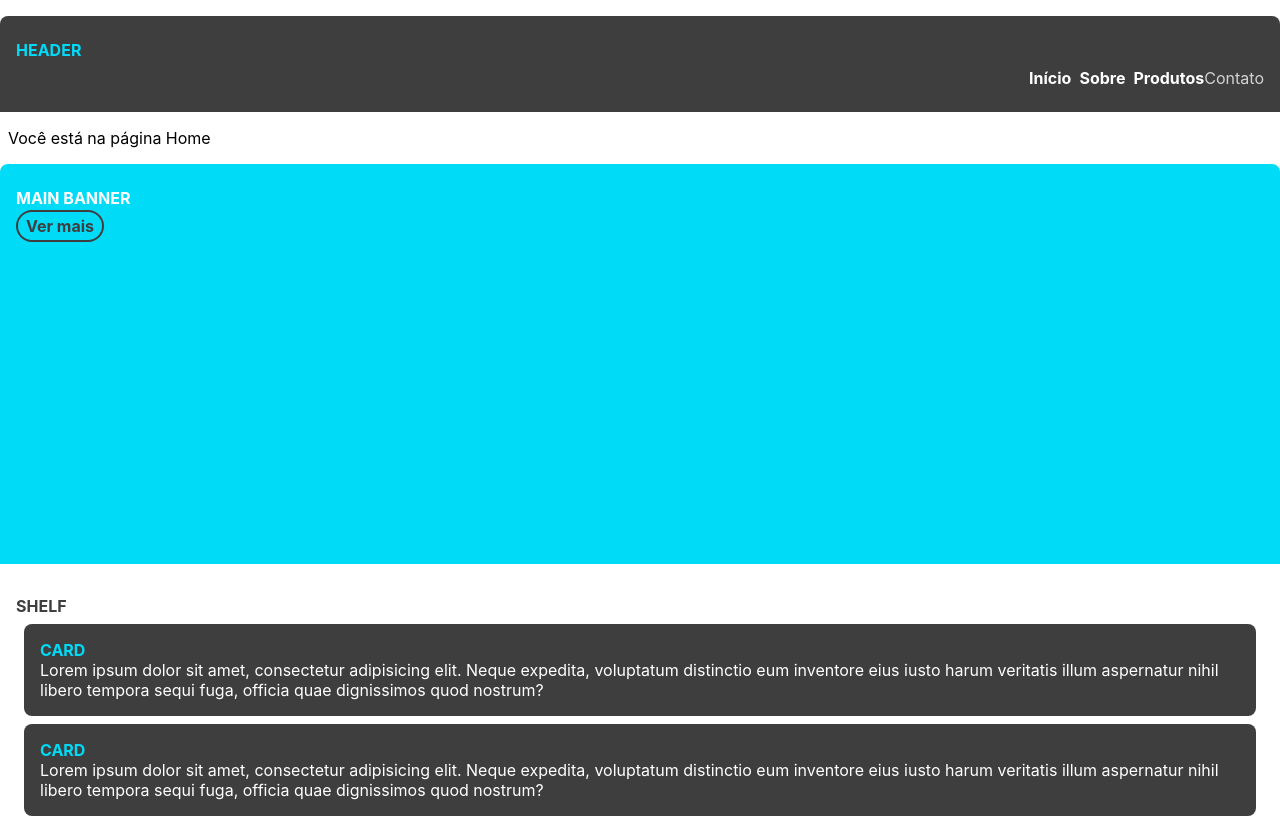
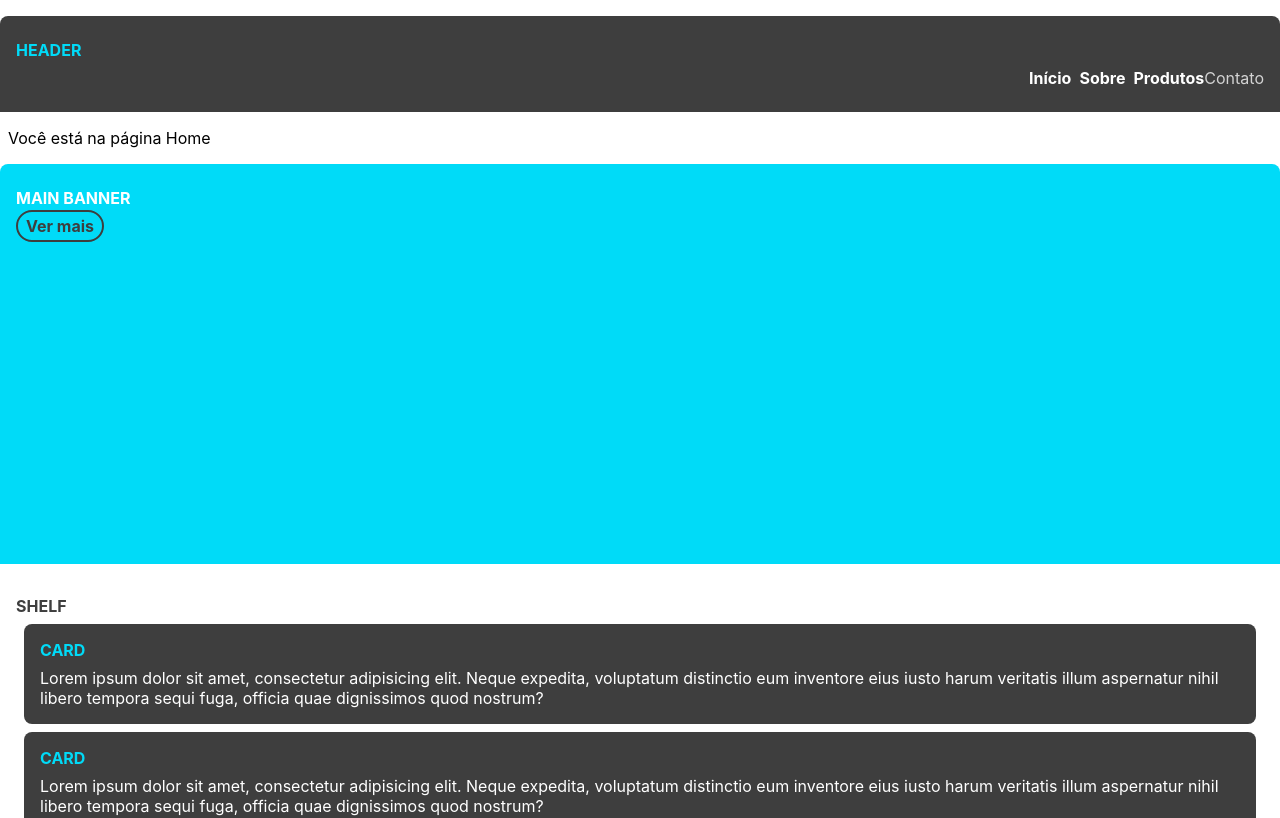
Before and after one commit to Marcelo-Diament/react-practice-website, a React (Create React App) app in the folder frontend/: page / in a window 1280 px wide. Shown: the top 818 px of the page. Built offline with nearby package versions, Linux system fonts and the light colour scheme.

Commit message:
feature: improve Card style

```diff
--- a/frontend/src/components/Card/style.css
+++ b/frontend/src/components/Card/style.css
@@ -1,6 +1,7 @@
 .card {
   background-color: #3e3e3e;
   border-radius: 8px;
+  flex: 1 1 30%;
   margin: 8px;
   padding: 16px;
 }
@@ -8,9 +9,10 @@
 .card__title {
   color: #00dbf8;
   font-weight: bold;
-  margin: 0 auto;
+  margin: 0 auto 8px;
 }
 
 .card__description {
   color: #fff;
+  margin: 8px auto 0;
 }
```
